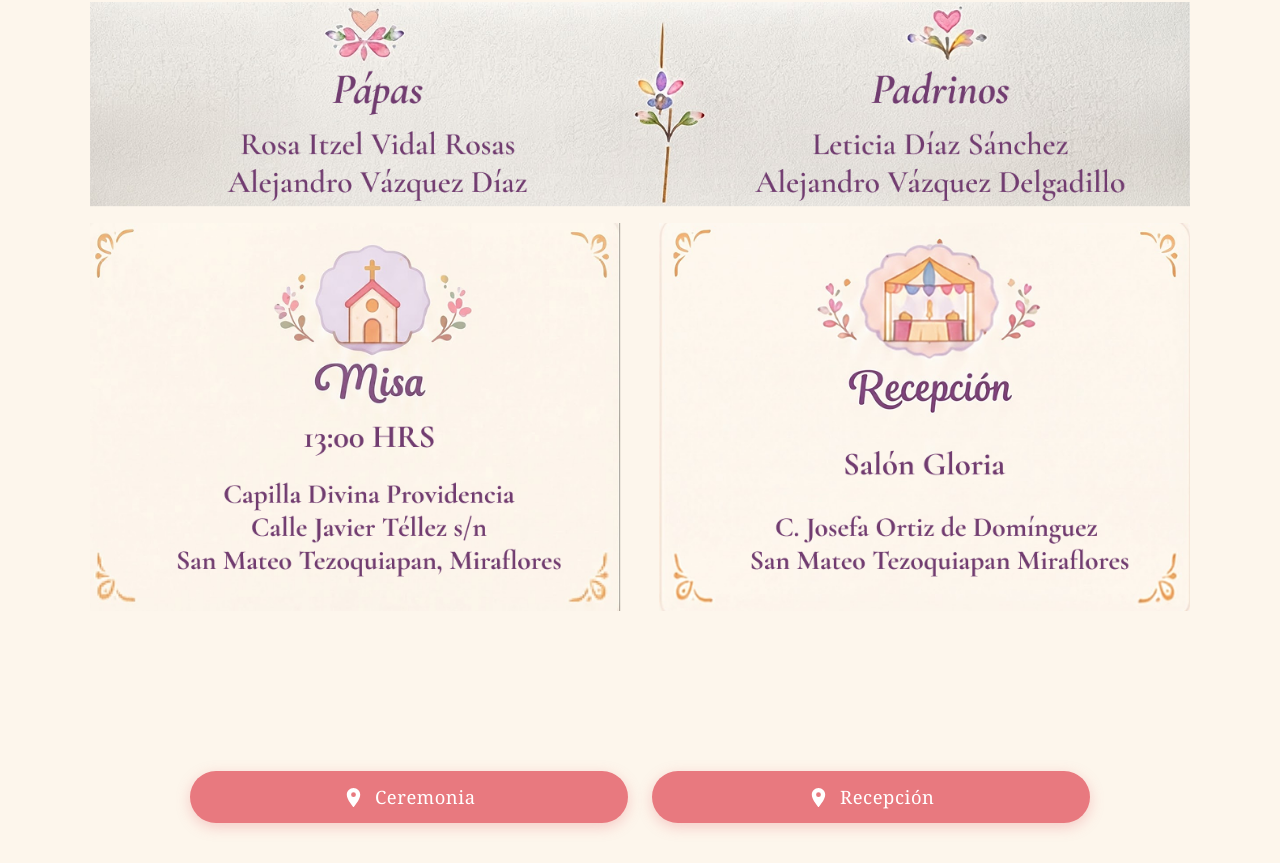
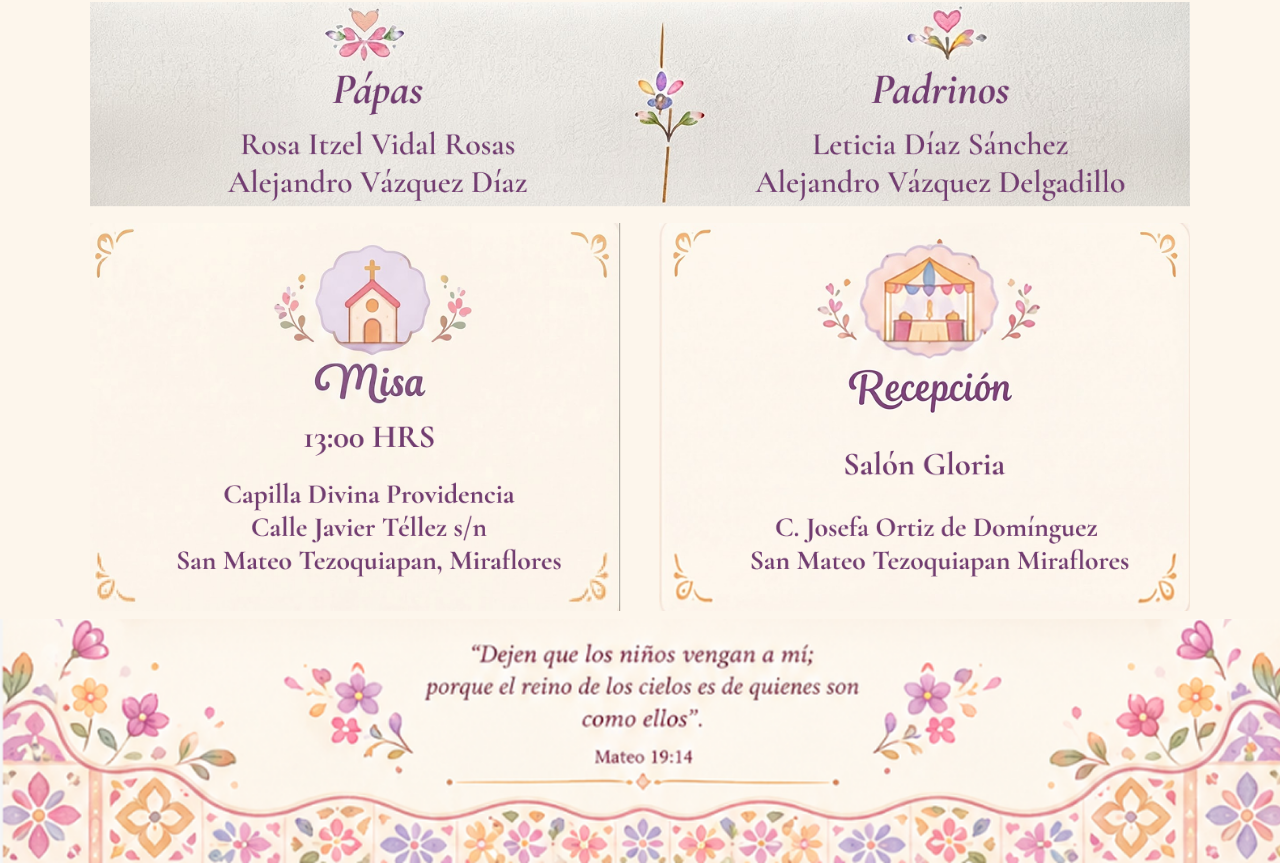
Before and after one commit to JulianDC23/Cumplea-os-Fernanda, a React (Vite) app: page / in a window 1280 px wide. Shown: the part 1262-2125 px from the top of the page. Built offline with nearby package versions, Linux system fonts and the light colour scheme.

Commit message:
footer 1 -jd23

```diff
--- a/src/components/Footer/Footer.css
+++ b/src/components/Footer/Footer.css
@@ -0,0 +1,31 @@
+.banner-footer {
+   width: 100%;
+  margin: 0;
+  padding: 0;
+  background: #fdf6ec;
+  display: block;
+  box-sizing: border-box;
+  overflow: hidden;
+}
+
+.banner-footer__img {
+  display: block;
+  width: 100%;
+  max-width: none;
+  height: auto;
+  object-fit: contain;
+  margin: 0;
+  user-select: none;
+  pointer-events: none;
+}
+
+/* 📱 Móvil */
+@media (max-width: 768px) {
+  .banner-footer {
+    padding: 0;
+  }
+
+  .banner-footer__img {
+    width: 100%;         /* en móvil sí todo el ancho */
+  }
+}
--- a/src/components/Footer/Footer.jsx
+++ b/src/components/Footer/Footer.jsx
@@ -1,26 +1,22 @@
-// import { motion } from 'framer-motion'
-// import './Footer.css'
-// import footer from '../../assets/footer.png'
+import { motion } from 'framer-motion'
+import './Footer.css'
+import Footersalmo from '../../assets/footer.png'
 
-// function Home() {
-//   return (
-//    <>
-//      <main className="home">
-//       <section className="hero">
-//         <motion.img
-//           src={footer}
-//           alt="Salmo"
-//           className="hero-img"
-//           initial={{ opacity: 0, y: 30 }}
-//           animate={{ opacity: 1, y: 0 }}
-//           transition={{ duration: 1, ease: 'easeOut' }}
-//         />
-//       </section>
-//       <Legend />
-//       <Countdown />
-//     </main>
-//    </>
-//   )
-// }
+function Footer() {
+  return (
+    <section className="banner-footer">
+      <motion.img
+        src={Footersalmo}
+        alt="Salmo"
+        className="banner-footer__img"
+        initial={{ opacity: 0, y: 20 }}
+        whileInView={{ opacity: 1, y: 0 }}
+        viewport={{ once: true, amount: 0.4 }}
+        transition={{ duration: 0.8, ease: 'easeOut' }}
+        draggable="false"
+      />
+    </section>
+  )
+}
 
-// export default Footer
+export default Footer
--- a/src/components/Home/Home.jsx
+++ b/src/components/Home/Home.jsx
@@ -7,6 +7,7 @@ import Legend from '../Legend/Legends'
 import LocationButtons from '../Buttons/Buttons'
 import BannerFamilia from '../Banner/BannerFamilia'
 import Sites from '../Sites/Sites'
+import Footer from '../Footer/Footer'
 
 function Home() {
   return (
@@ -26,7 +27,8 @@ function Home() {
       <Countdown />
       <BannerFamilia />
       <Sites />
-      <LocationButtons />
+      {/* <LocationButtons /> */}
+      <Footer />
     </main>
    </>
   )
--- a/src/components/Sites/Sites.jsx
+++ b/src/components/Sites/Sites.jsx
@@ -7,7 +7,7 @@ function Sites() {
     <section className="banner-sites">
       <motion.img
         src={bannerSites}
-        alt="Pápas y Padrinos de Fernanda Zoe"
+        alt="Misa y Recepcion"
         className="banner-sites__img"
         initial={{ opacity: 0, y: 20 }}
         whileInView={{ opacity: 1, y: 0 }}
```
